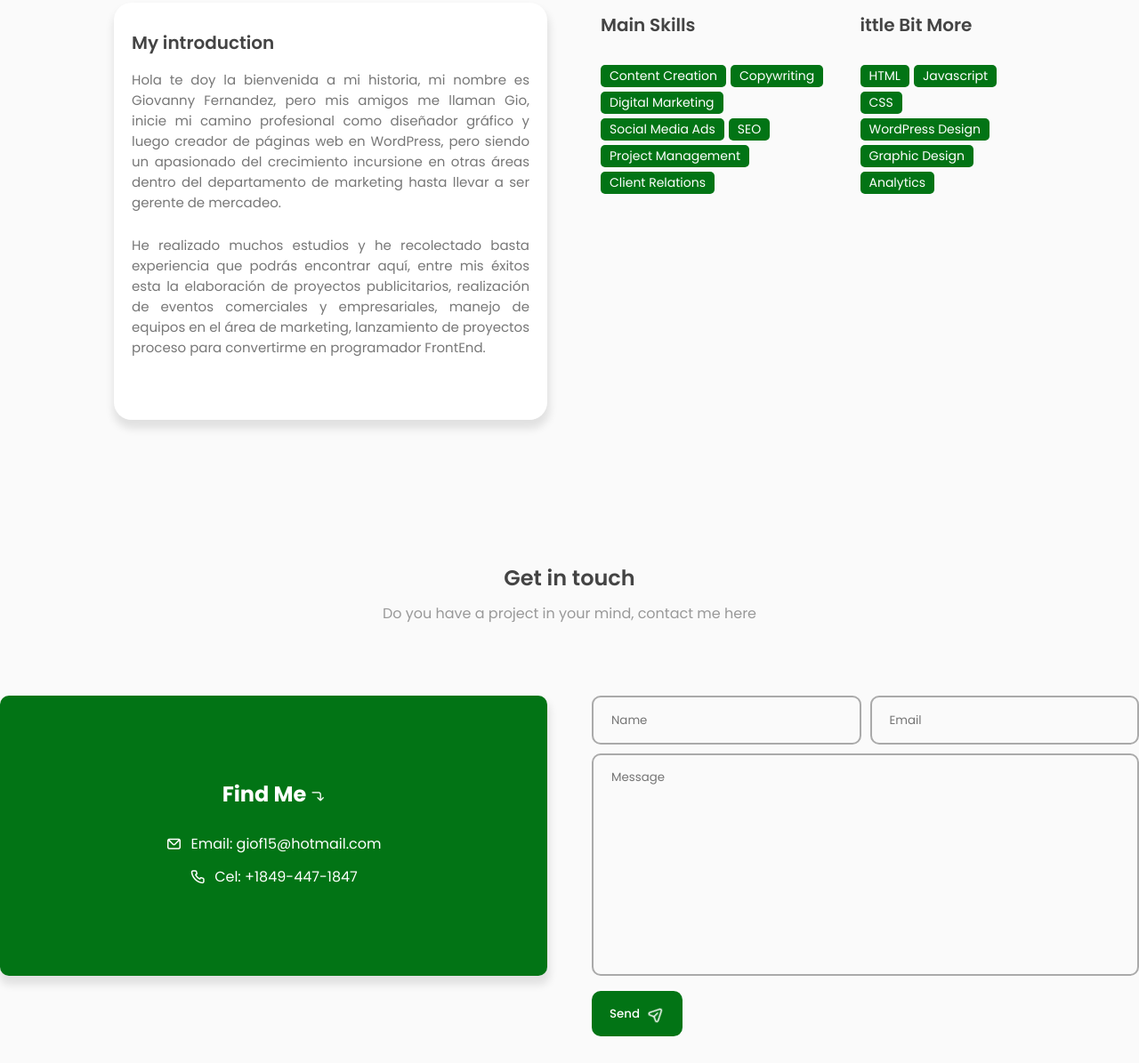
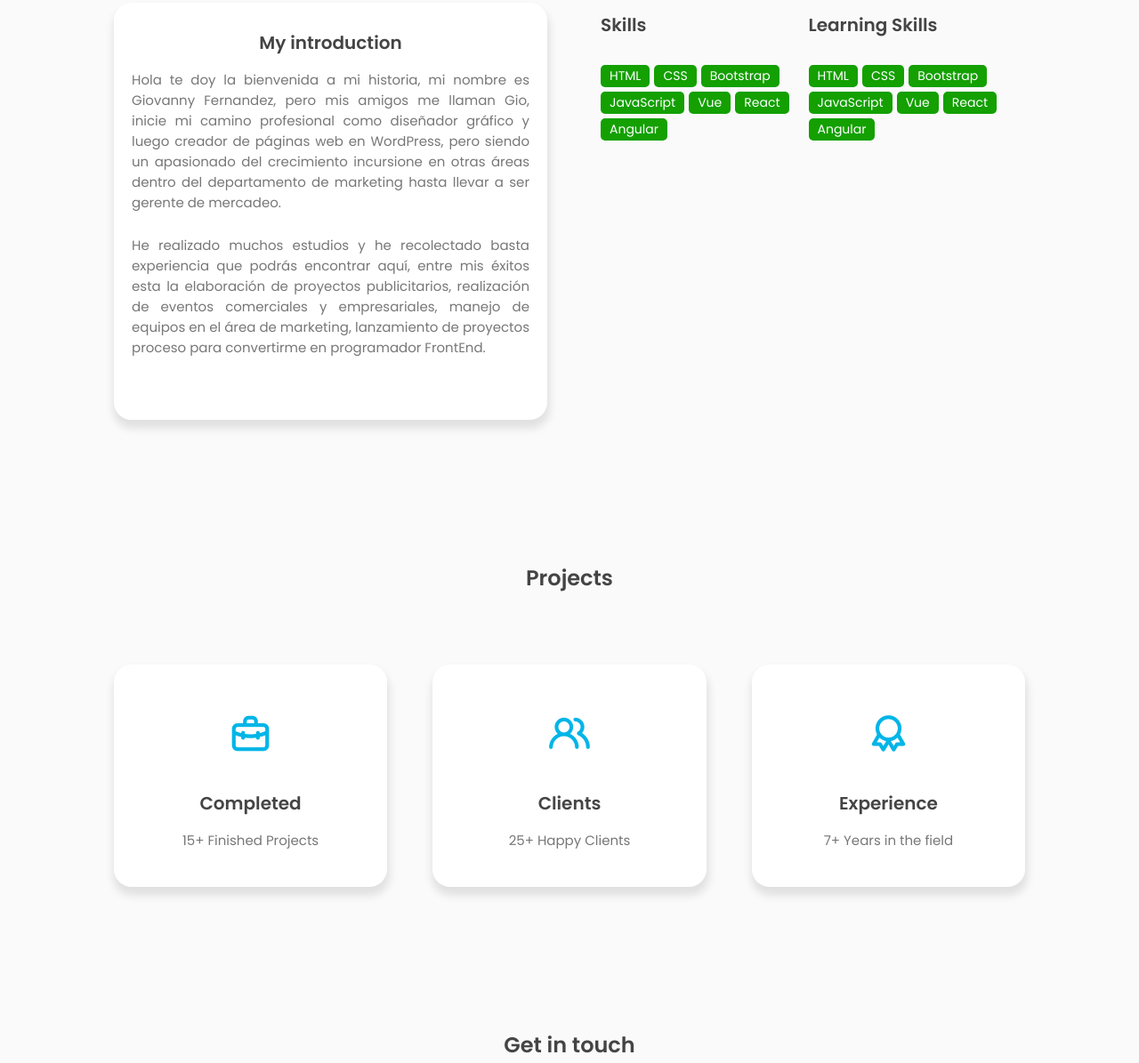
Before and after one commit to giofernandezrd/Portafolio, a plain HTML site: page index.html in a window 1280 px wide. Shown: the part 992-2187 px from the top of the page at 89% size. Drawn offline with nearby package versions, Linux system fonts and the light colour scheme.

Commit message:
update 11/24/24  7:72

```diff
--- a/index.html
+++ b/index.html
@@ -3,12 +3,16 @@
 <head>
     <meta charset="UTF-8">
     <meta name="viewport" content="width=device-width, initial-scale=1.0">
+
     <!-- --------- UNICONS ---------- -->
     <link rel="stylesheet" href="https://unicons.iconscout.com/release/v4.0.8/css/line.css">
+
     <!-- --------- CSS ---------- -->
-    <link rel="stylesheet" href="./style.css">
+    <link rel="stylesheet" href="style.css">
+
     <!-- --------- FAVICON ---------- -->
-    <link rel="shortcut icon" href="" type="image/x-icon">
+    <link rel="shortcut icon" href="assets/images/favicon.png" type="image/x-icon">
+
     <title>Portfolio | GioFernandez</title>
 </head>
 <body>
@@ -16,7 +20,7 @@
     <!-- --------------- HEADER --------------- -->
       <nav id="header">
         <div class="nav-logo">
-            <p class="nav-name">Giovanny Fernández</p>
+            <p class="nav-name">Gio</p>
             <span>.</span>
         </div>
         <div class="nav-menu" id="myNavMenu">
@@ -30,18 +34,21 @@
                     <div class="circle"></div>
                 </li>
                 <li class="nav_list">
+                    <a href="#projects" class="nav-link">Projects</a>
+                    <div class="circle"></div>
+                </li>
+                <li class="nav_list">
                     <a href="#contact" class="nav-link">Contact</a>
                     <div class="circle"></div>
                 </li>
             </ul>
         </div>
-        <div class="nav-button">
-            <button class="btn" onclick="window.open('./preba 4/resume-e.pdf')" >Download CV <i class="uil uil-file-alt"></i></button>
-        </div>
         <div class="nav-menu-btn">
             <i class="uil uil-bars" onclick="myMenuFunction()"></i>
         </div>
       </nav>
+
+
     <!-- -------------- MAIN ---------------- -->
     <main class="wrapper">
        <!-- -------------- FEATURED BOX ---------------- -->
@@ -58,19 +65,18 @@
                 </p>
             </div>
             <div class="featured-text-btn">
-                <button class="btn blue-btn">Hire Me</button>
-                <button class="btn" onclick="window.open('./imagenes/resume-e.pdf')" >Download CV <i class="uil uil-file-alt"></i></button>
+                <button class="btn blue-btn" onclick="window.open('./images/resume-s.pdf')" >Spanish CV</button>
+                <button class="btn" onclick="window.open('./images/resume-e.pdf')" >English CV <i class="uil uil-file-alt"></i></button>
             </div>
             <div class="social_icons">
                 <div class="icon"><i class="uil uil-instagram"></i></div>
                 <div class="icon"><i class="uil uil-linkedin-alt"></i></div>
-                <div class="icon"><i class="uil uil-dribbble"></i></div>
                 <div class="icon"><i class="uil uil-github-alt"></i></div>
             </div>
           </div>
           <div class="featured-image">
             <div class="image">
-                <img src="assets/images/avatar.png" alt="avatar">
+                <img src="./images/profile-pic.png" alt="avatar">
             </div>
           </div>
           <div class="scroll-icon-box">
@@ -79,6 +85,7 @@
                 <p>Scroll Down</p>
             </a>
           </div>
+
        </section>
        <!-- -------------- ABOUT BOX ---------------- -->
        <section class="section" id="about">
@@ -89,48 +96,75 @@
             <div class="col">
                 <div class="about-info">
                     <h3>My introduction</h3>
-                    <p>Hola te doy la bienvenida a mi historia, mi nombre es Giovanny Fernandez, pero mis amigos me llaman Gio, inicie mi camino profesional como diseñador gráfico y luego creador de páginas web en WordPress, pero siendo un apasionado del crecimiento incursione en otras áreas dentro del departamento de marketing hasta llevar a ser gerente de mercadeo.</p></br>
-
-                    <p>
-                        He realizado muchos estudios y he recolectado basta experiencia que podrás encontrar aquí, entre mis éxitos esta la elaboración de proyectos publicitarios, realización de eventos comerciales y empresariales, manejo de equipos en el área de marketing, lanzamiento de proyectos proceso para convertirme en programador FrontEnd.
-                    </p>
-
+                    <p>Hola te doy la bienvenida a mi historia, mi nombre es Giovanny Fernandez, pero mis amigos me llaman Gio, inicie mi camino profesional como diseñador gráfico y luego creador de páginas web en WordPress, pero siendo un apasionado del crecimiento incursione en otras áreas dentro del departamento de marketing hasta llevar a ser gerente de mercadeo.</p><br>
+                    <p>He realizado muchos estudios y he recolectado basta experiencia que podrás encontrar aquí, entre mis éxitos esta la elaboración de proyectos publicitarios, realización de eventos comerciales y empresariales, manejo de equipos en el área de marketing, lanzamiento de proyectos proceso para convertirme en programador FrontEnd.</p>
                 </div>
             </div>
             <div class="col">
                 <div class="skills-box">
                     <div class="skills-header">
-                        <h3>Main Skills</h3>
+                        <h3>Skills</h3>
                     </div>
                     <div class="skills-list">
-                        <span>Content Creation</span>
-                        <span>Copywriting</span>
-                        <span>Digital Marketing</span>
-                        <span>Social Media Ads</span>
-                        <span>SEO</span>
-                        <span>Project Management</span>
-                        <span>Client Relations</span>
+                        <span class="skil-item">HTML</span>
+                        <span class="skil-item">CSS</span>
+                        <span class="skil-item">Bootstrap</span>
+                        <span class="skil-item">JavaScript</span>
+                        <span class="skil-item">Vue</span>
+                        <span class="skil-item">React</span>
+                        <span class="skil-item">Angular</span>
                     </div>
                 </div>
                 <div class="skills-box">
                     <div class="skills-header">
-                        <h3>ittle Bit More</h3>
+                        <h3>Learning Skills</h3>
                     </div>
                     <div class="skills-list">
-                        <span>HTML</span>
-                        <span>Javascript</span>
-                        <span>CSS</span>
-                        <span>WordPress Design</span>
-                        <span>Graphic Design</span>
-                        <span>Analytics</span>
+                        <span class="skil-item">HTML</span>
+                        <span class="skil-item">CSS</span>
+                        <span class="skil-item">Bootstrap</span>
+                        <span class="skil-item">JavaScript</span>
+                        <span class="skil-item">Vue</span>
+                        <span class="skil-item">React</span>
+                        <span class="skil-item">Angular</span>
                     </div>
+
                 </div>
+                <div class="skills-box">
+
 
                 </div>
             </div>
           </div>
        </section>
+
+       <!-- -------------- PROJECT BOX ---------------- -->
+
+       <section class="section" id="projects">
+          <div class="top-header">
+              <h1>Projects</h1>
+          </div>
+          <div class="project-container">
+            <div class="project-box">
+                <i class="uil uil-briefcase-alt"></i>
+                <h3>Completed</h3>
+                <label>15+ Finished Projects</label>
+            </div>
+            <div class="project-box">
+                <i class="uil uil-users-alt"></i>
+                <h3>Clients</h3>
+                <label>25+ Happy Clients</label>
+            </div>
+            <div class="project-box">
+                <i class="uil uil-award"></i>
+                <h3>Experience</h3>
+                <label>7+ Years in the field</label>
+            </div>
+          </div>
+       </section>
+
        <!-- -------------- CONTACT BOX ---------------- -->
+
        <section class="section" id="contact">
           <div class="top-header">
             <h1>Get in touch</h1>
@@ -141,7 +175,7 @@
                 <div class="contact-info">
                     <h2>Find Me <i class="uil uil-corner-right-down"></i></h2>
                     <p><i class="uil uil-envelope"></i> Email: giof15@hotmail.com</p>
-                    <p><i class="uil uil-phone"></i> Cel: +1849-447-1847</p>
+                    <p><i class="uil uil-phone"></i> Cel. +1849-447-1847</p>
                 </div>
              </div>
              <div class="col">
@@ -160,11 +194,14 @@
              </div>
           </div>
        </section>
+
     </main>
+
+
     <!-- --------------- FOOTER --------------- -->
     <footer>
         <div class="top-footer">
-            <p>John Doe .</p>
+            <p>Giovanny Fernández</p>
         </div>
         <div class="middle-footer">
             <ul class="footer-menu">
@@ -175,6 +212,9 @@
                     <a href="#about">About</a>
                 </li>
                 <li class="footer_menu_list">
+                    <a href="#projects">Projects</a>
+                </li>
+                <li class="footer_menu_list">
                     <a href="#contact">Contact</a>
                 </li>
             </ul>
@@ -182,18 +222,24 @@
         <div class="footer-social-icons">
             <div class="icon"><i class="uil uil-instagram"></i></div>
             <div class="icon"><i class="uil uil-linkedin-alt"></i></div>
-            <div class="icon"><i class="uil uil-dribbble"></i></div>
             <div class="icon"><i class="uil uil-github-alt"></i></div>
         </div>
         <div class="bottom-footer">
             <p>Copyright &copy; <a href="#home" style="text-decoration: none;">Giovanny Fernández</a> - All rights reserved</p>
         </div>
     </footer>
+
     </div>
+
+
+
+
     <!-- ----- TYPING JS Link ----- -->
     <script src="https://unpkg.com/typed.js@2.0.16/dist/typed.umd.js"></script>
+
        <!-- ----- SCROLL REVEAL JS Link----- -->
     <script src="https://unpkg.com/scrollreveal"></script>
+
     <!-- ----- MAIN JS ----- -->
     <script src="./main.js"></script>
 </body>
--- a/main.js
+++ b/main.js
@@ -33,11 +33,11 @@ function headerShadow() {
 
 /* ----- TYPING EFFECT ----- */
 var typingEffect = new Typed(".typedText",{
-  strings : ["Marketing","Project Manager","Copywriter"],
+  strings : ["Designer","Youtuber","Developer"],
   loop : true,
   typeSpeed : 100,
   backSpeed : 80,
-  backDelay : 1500
+  backDelay : 2000
 })
 
 
--- a/style.css
+++ b/style.css
@@ -7,16 +7,17 @@
     --color-white: rgb(255, 255, 255);
 
     --text-color-second: rgb(68, 68, 68);
-    --text-color-third: rgb(2, 116, 21);
+    --text-color-third: #008000;
+    /*Botones*/
+    --first-color: #008000;
+    --first-color-hover: rgb(37, 37, 37);
 
-    --first-color: rgb(2, 116, 21);
-    --first-color-hover: rgb(36, 36, 36);
-
-    --second-color: rgb(2, 116, 21);
-    --third-color: rgb(2, 116, 21);
+    --second-color: #008000;
+    --third-color: rgb(0, 96, 240);
     --first-shadow-color: rgba(0, 0, 0, 0.1);
 
 }
+
 
 /* ----- BASE ----- */
 *{
@@ -25,12 +26,10 @@
     box-sizing: border-box;
     font-family: 'Poppins', sans-serif;
 }
-
 /* ----- SMOOTH SCROLL ----- */
 html{
     scroll-behavior: smooth;
 }
-
 /* ----- CHANGE THE SCROLL BAR DESIGN ----- */
 ::-webkit-scrollbar{
     width: 10px;
@@ -46,10 +45,7 @@ html{
 ::-webkit-scrollbar-thumb:hover{
     background: #bbb;
 }
-
-
 /* ---##-- REUSABLE CSS --##--- */
-
 /* ----- GLOBAL BUTTON DESIGN ----- */
 .btn{
     font-weight: 500;
@@ -67,12 +63,10 @@ html{
     background: var(--second-color);
     color: var(--color-white);
 }
-
 /* ----- GLOBAL ICONS DESIGN ----- */
 i{
-    font-size: 16px;
+    font-size: 25px;
 }
-
 /* ------- BASE -------- */
 body{
     background: var(--body-color);
@@ -81,7 +75,6 @@ body{
     width: 100%;
     position: relative;
 }
-
 /* ----- NAVIGATION BAR ----- */
 nav{
     position: fixed;
@@ -147,13 +140,10 @@ nav{
     background: var(--first-color);
     border-radius: 50%;
 }
-
-
 /* ----- WRAPPER DESIGN ----- */
 .wrapper{
     padding-inline: 10vw;
 }
-
 /* ----- FEATURED BOX ----- */
 .featured-box{
     position: relative;
@@ -161,7 +151,6 @@ nav{
     height: 100vh;
     min-height: 700px;
 }
-
 /* ----- FEATURED TEXT BOX ----- */
 .featured-text{
     position: relative;
@@ -215,8 +204,8 @@ nav{
     display: flex;
     justify-content: center;
     align-items: center;
-    width: 40px;
-    height: 40px;
+    width: 50px;
+    height: 50px;
     border-radius: 50%;
     box-shadow: 0px 2px 5px 0px rgba(0, 0, 0, 0.25);
     cursor: pointer;
@@ -224,7 +213,6 @@ nav{
 .icon:hover{
     color: var(--first-color);
 }
-
 /* ----- FEATURED IMAGE BOX ----- */
 .featured-image{
     display: flex;
@@ -272,7 +260,6 @@ nav{
 .scroll-btn i{
     font-size: 20px;
 }
-
 /* ----- MAIN BOX ----- */
 .section{
     padding-block: 5em;
@@ -287,7 +274,6 @@ nav{
     display: flex;
     width: 50%;
 }
-
 /* -- ## --- RESUABLE CSS -- ## -- */
 .top-header{
     text-align: center;
@@ -307,12 +293,11 @@ h3{
     color: var(--text-color-second);
     margin-bottom: 15px;
 }
-
 /* ----- ABOUT INFO ----- */
 .about-info{
     position: relative;
     display: flex;
-    align-items: justify;
+    align-items: center;
     flex-direction: column;
     padding-block: 30px 70px;
     padding-inline: 20px;
@@ -322,10 +307,10 @@ h3{
     border-radius: 20px;
 }
 .about-info p{
-    text-align: justify;
+    text-align: center;
     font-size: 15px;
     color: #777;
-
+    text-align: justify;
 }
 .about-btn button{
     position: absolute;
@@ -338,7 +323,6 @@ h3{
 .about-btn button:hover{
     background: var(--first-color-hover);
 }
-
 /* ----- ABOUT / SKILLS BOX ----- */
 .skills-box{
     margin: 10px;
@@ -351,14 +335,68 @@ h3{
     flex-wrap: wrap;
     gap: 5px;
 }
+
+.skil-item:hover{
+    transform: scale(1.1);
+}
+
 .skills-list span{
     font-size: 14px;
-    background: var(--first-color);
+    background: #13a000;
     color: var(--color-white);
     padding: 2px 10px;
     border-radius: 5px;
 }
-
+/* ----- PROJECTS BOX ----- */
+.project-container{
+    display: flex;
+    width: 100%;
+    justify-content: space-between;
+    gap: 20px;
+    flex-wrap: wrap;
+}
+.project-box{
+    position: relative;
+    display: flex;
+    justify-content: center;
+    align-items: center;
+    flex-direction: column;
+    width: 30%;
+    height: 250px;
+    background: var(--color-white);
+    border-radius: 20px;
+    box-shadow: 1px 8px 10px 2px var(--first-shadow-color);
+    overflow: hidden;
+}
+.project-box>i{
+    font-size: 50px;
+    color: #00B5E7;
+    margin-bottom: 25px;
+}
+.project-box label{
+    font-size: 15px;
+    color: #777;
+}
+.project-box::after, .contact-info::after{
+    content: "";
+    position: absolute;
+    bottom: -100%;
+    background: var(--second-color);
+    width: 100%;
+    height: 100%;
+    transition: .4s;
+    z-index: 1;
+}
+.project-box:hover.project-box::after,
+.contact-info:hover.contact-info::after{
+    bottom: 0;
+}
+.project-box:hover.project-box i,
+.project-box:hover.project-box>h3,
+.project-box:hover.project-box>label{
+    color: var(--color-white);
+    z-index: 2;
+}
 /* ----- CONTACT BOX ----- */
 .contact-info{
     position: relative;
@@ -397,7 +435,6 @@ h3{
     color: #777;
     z-index: 2;
 }
-
 /* ----- CONTACT FORM ----- */
 .form-control{
     display: flex;
@@ -437,13 +474,12 @@ textarea{
     color: var(--color-white);
 }
 .form-button>.btn:hover{
-    background: #00B5E7;
+    background: #202020;
 }
 .form-button i{
     font-size: 18px;
     rotate: -45deg;
 }
-
 /* ----- FOOTER BOX ----- */
 footer{
     display: flex;
@@ -478,8 +514,6 @@ footer{
     font-size: 14px;
     margin-top: 10px;
 }
-
-
 /* ----- MEDIA QUERY == 1024px / RESPONSIVE ----- */
 @media only screen and (max-width: 1024px){
     .featured-text{
@@ -490,7 +524,6 @@ footer{
         height: 320px;
     }
 }
-
 /* ----- MEDIA QUERY == 900px / RESPONSIVE ----- */
 @media only screen and (max-width: 900px) {
     .nav-button{
@@ -567,11 +600,8 @@ footer{
     .project-box{
         width: 80%;
     }
-
 }
-
 /* ----- MEDIA QUERY == 540px / RESPONSIVE ----- */
-
 @media only screen and (max-width: 540px){
     .featured-name{
         font-size: 40px;
```
